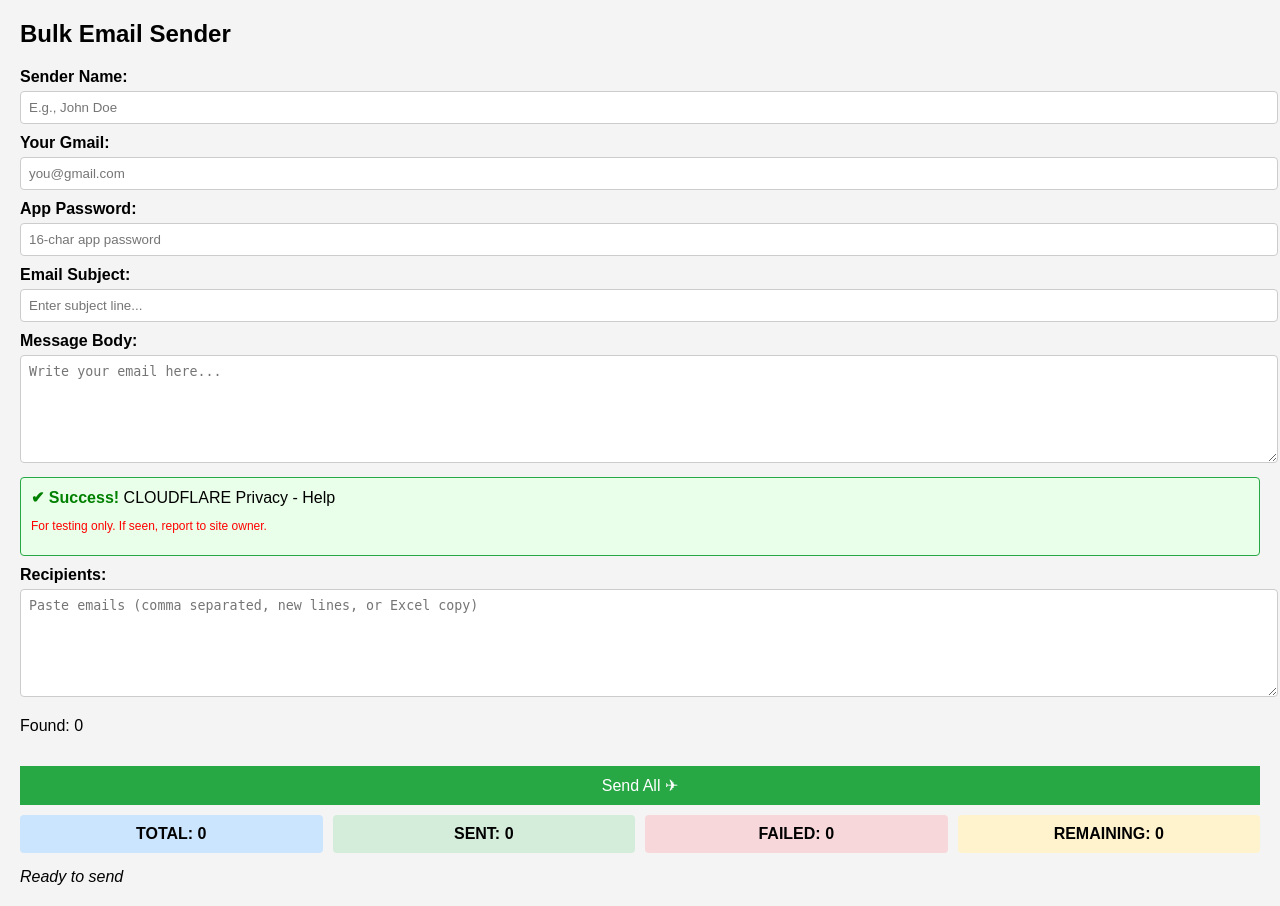
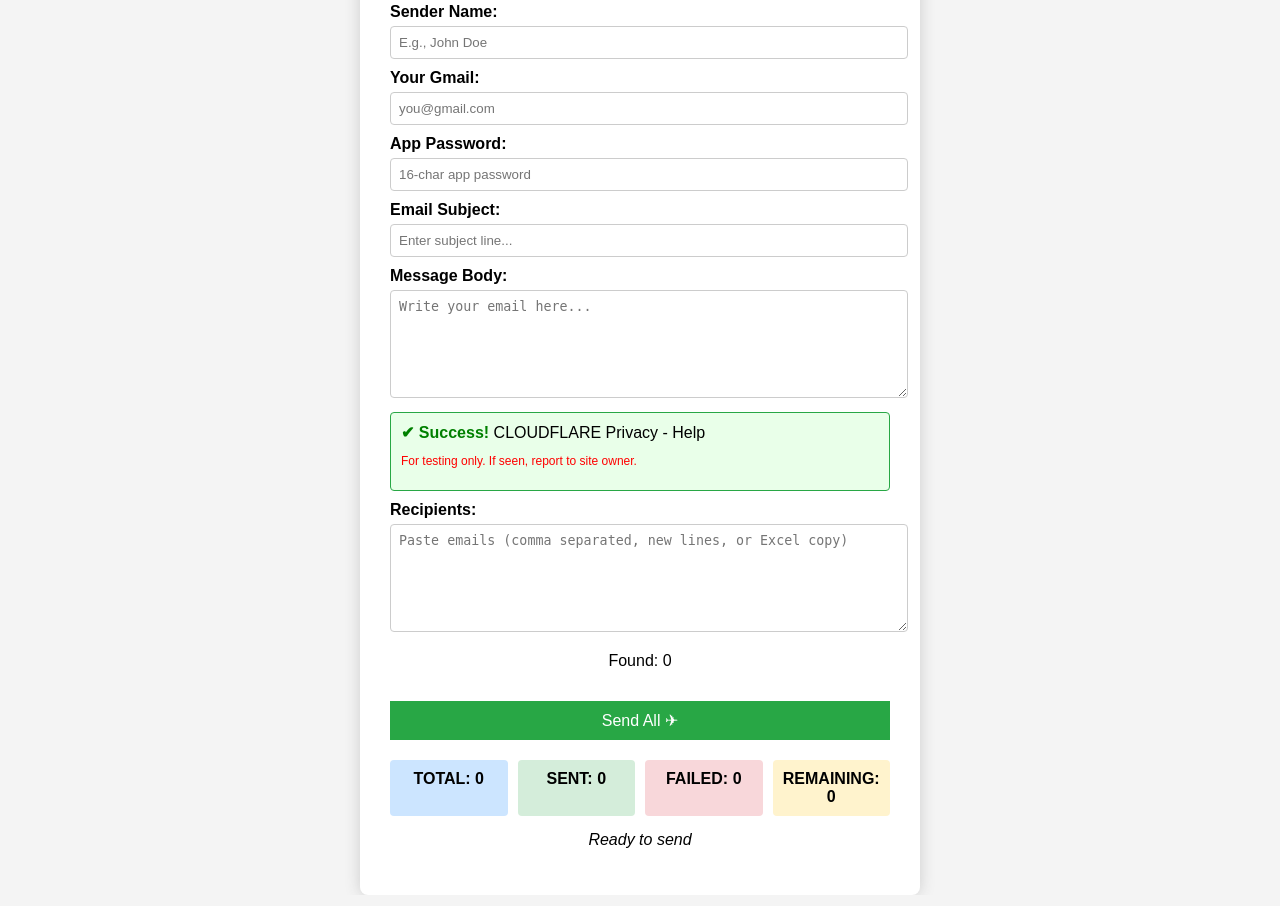
Before and after one commit to pradeepkumar95751-bit/Pradee-Kumar, a Flask app: page / in a window 1280 px wide. Run offline with Flask 2, Linux system fonts and the light colour scheme.

Commit message:
Update style.css

```diff
--- a/static/style.css
+++ b/static/style.css
@@ -1,26 +1,34 @@
 body {
     font-family: Arial, sans-serif;
     background: #f4f4f4;
-    margin: 20px;
+    margin: 0;
+    height: 100vh;
+    display: flex;
+    align-items: center;
+    justify-content: center;
 }
 
-.container {
+.center-container {
     display: flex;
-    gap: 40px;
+    justify-content: center;
+    align-items: center;
+    width: 100%;
 }
 
-.compose, .right-column {
+.dashboard {
     background: #fff;
-    padding: 20px;
+    padding: 30px;
     border-radius: 8px;
-    box-shadow: 0 0 10px #ccc;
-    flex: 1;
+    box-shadow: 0 0 15px #ccc;
+    width: 500px;
+    text-align: center;
 }
 
 label {
     display: block;
     margin-top: 10px;
     font-weight: bold;
+    text-align: left;
 }
 
 input, textarea {
@@ -57,6 +65,7 @@ input, textarea {
     padding: 10px;
     margin-top: 10px;
     border-radius: 4px;
+    text-align: left;
 }
 
 .spam-box .success {
@@ -72,7 +81,7 @@ input, textarea {
 .counters {
     display: flex;
     gap: 10px;
-    margin-top: 10px;
+    margin-top: 20px;
 }
 
 .box {
```
